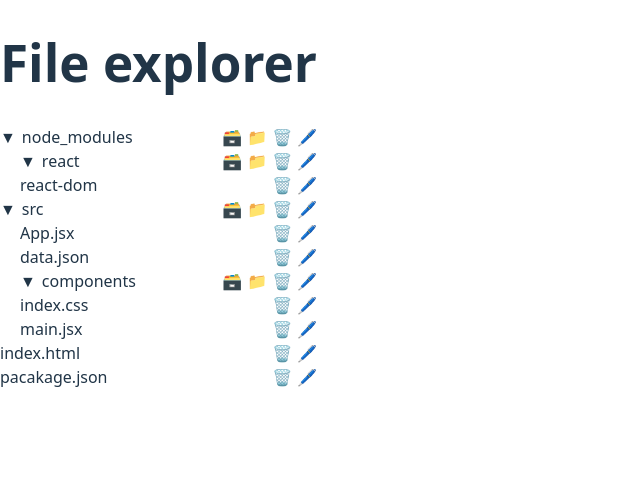
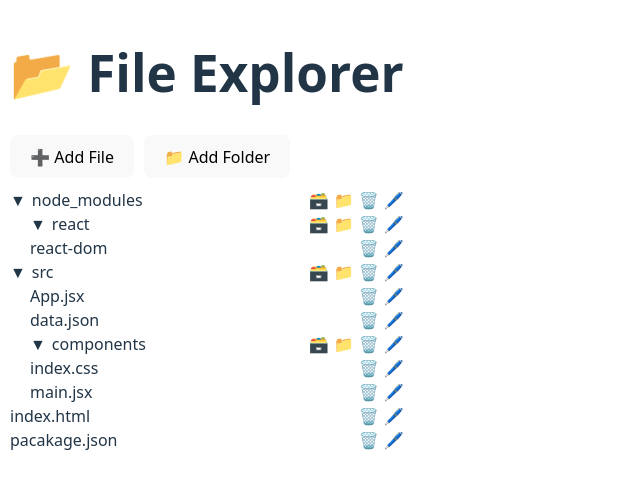
Before and after one commit to vaishdwivedi1/file-explorer, a React (Vite) app: page / in a window 1280 px wide. Shown: the top 488 px of the page, without its empty margins (0-640 px from the left). Built offline with nearby package versions, Linux system fonts and the light colour scheme.

Commit message:
fix: add default buttons too

```diff
--- a/src/App.jsx
+++ b/src/App.jsx
@@ -10,14 +10,74 @@
 import { useState } from "react";
 import File from "./components/File";
 import data from "./data.json";
+
 function App() {
   const [folderData, setFolderData] = useState(data);
+
+  // 🆕 Root-level add input states
+  const [isAddingRoot, setIsAddingRoot] = useState(false);
+  const [isFileRoot, setIsFileRoot] = useState(null);
+  const [rootInputValue, setRootInputValue] = useState("");
+
+  // 🧩 Handle adding at root
+  const handleAddRoot = (isFolder) => {
+    if (!rootInputValue.trim()) return;
+
+    const newItem = {
+      name: rootInputValue,
+      isFolder,
+      children: isFolder ? [] : undefined,
+    };
+
+    setFolderData((prev) => [...prev, newItem]);
+    setIsAddingRoot(false);
+    setRootInputValue("");
+  };
+
   return (
-    <div style={{ width: "max-content" }}>
-      <h1> File explorer </h1>
+    <div style={{ width: "max-content", padding: "10px" }}>
+      <h1>📂 File Explorer</h1>
 
+      {/* 🆕 Root-level controls */}
+      <div style={{ display: "flex", gap: "10px", marginBottom: "10px" }}>
+        <button
+          onClick={() => {
+            setIsAddingRoot(true);
+            setIsFileRoot(true);
+          }}
+        >
+          ➕ Add File
+        </button>
+        <button
+          onClick={() => {
+            setIsAddingRoot(true);
+            setIsFileRoot(false);
+          }}
+        >
+          📁 Add Folder
+        </button>
+      </div>
+
+      {/* 🧾 Root-level input (same UX as File component) */}
+      {isAddingRoot && (
+        <input
+          autoFocus
+          placeholder={`Enter ${isFileRoot ? "file" : "folder"} name`}
+          value={rootInputValue}
+          onChange={(e) => setRootInputValue(e.target.value)}
+          onKeyDown={(e) => {
+            if (e.key === "Enter") handleAddRoot(!isFileRoot);
+            if (e.key === "Escape") setIsAddingRoot(false);
+          }}
+          onBlur={() => handleAddRoot(!isFileRoot)}
+          style={{ marginBottom: "10px" }}
+        />
+      )}
+
+      {/* Render all root level items */}
       {folderData?.map((ele) => (
         <File
+          key={ele.name}
           data={ele}
           folderData={folderData}
           setFolderData={setFolderData}
```
